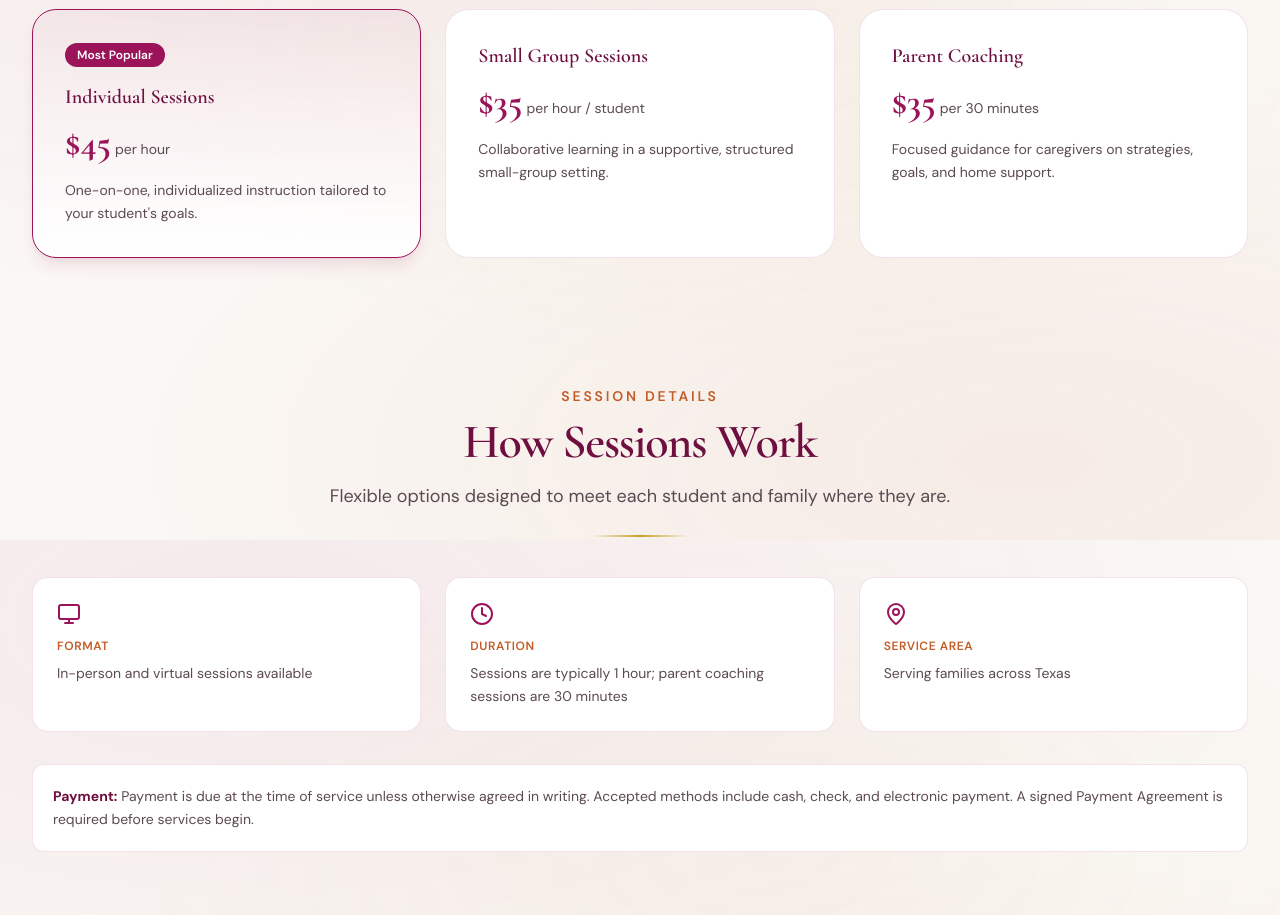
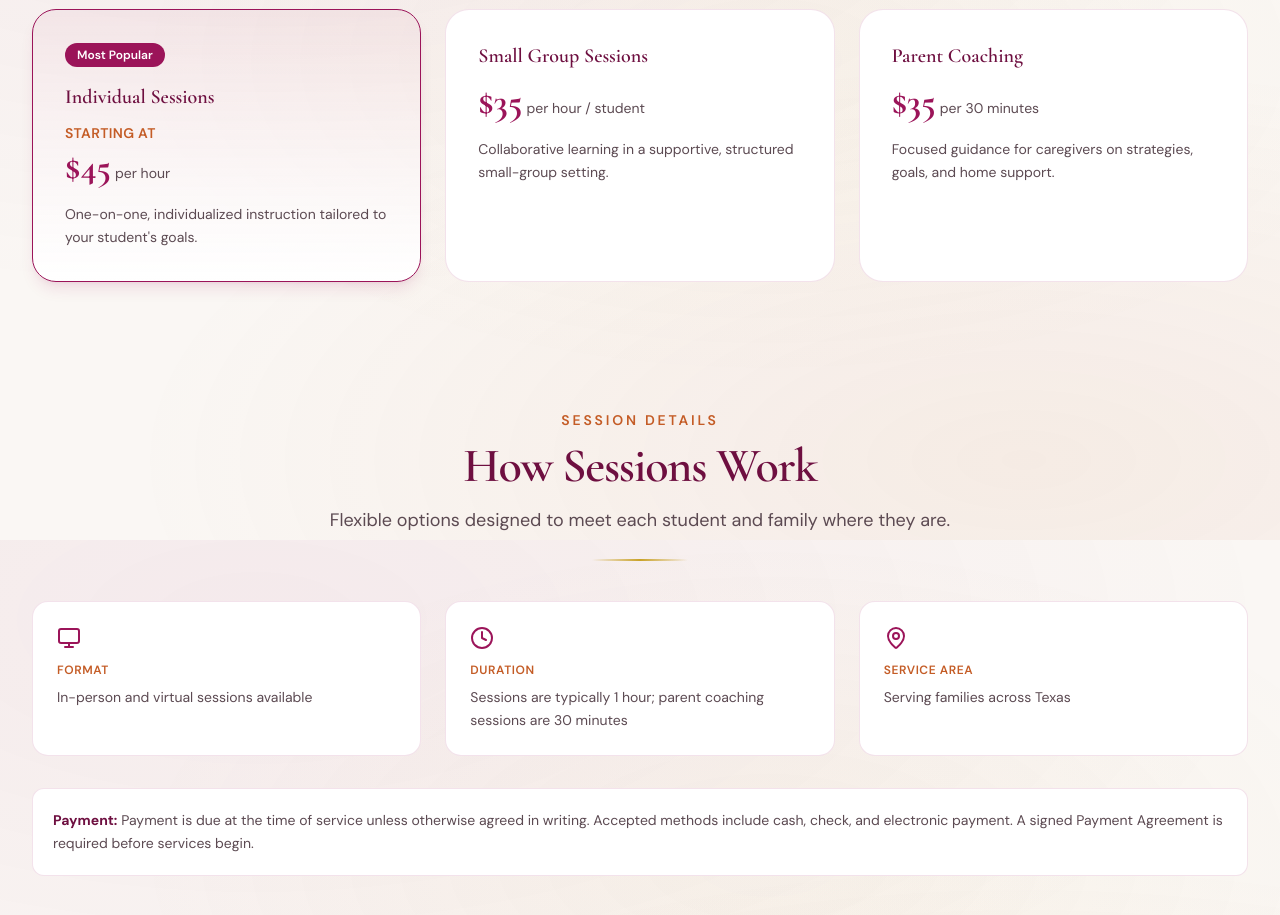
Before and after one commit to Dabe90/royal-wealth-heritage-website, a Next.js app: page /academy in a window 1280 px wide. Shown: the part 2660-3575 px from the top of the page. Built offline with nearby package versions, Linux system fonts and the light colour scheme; no server answers.

Commit message:
Add Starting at prefix to Individual Sessions pricing

```diff
--- a/src/app/academy/page.tsx
+++ b/src/app/academy/page.tsx
@@ -85,6 +85,11 @@ export default function AcademyPage() {
                 )}
                 <h3 className="font-serif text-xl font-semibold text-magenta-dark">{plan.name}</h3>
                 <p className="mt-3">
+                  {"pricePrefix" in plan && plan.pricePrefix && (
+                    <span className="mb-1 block text-sm font-semibold uppercase tracking-wide text-burnt-orange">
+                      {plan.pricePrefix}
+                    </span>
+                  )}
                   <span className="font-serif text-4xl font-bold text-magenta">{plan.price}</span>
                   <span className="ml-1 text-sm text-muted">{plan.unit}</span>
                 </p>
--- a/src/lib/content.ts
+++ b/src/lib/content.ts
@@ -127,6 +127,7 @@ export const academy = {
   pricing: [
     {
       name: "Individual Sessions",
+      pricePrefix: "Starting at",
       price: "$45",
       unit: "per hour",
       description: "One-on-one, individualized instruction tailored to your student's goals.",
--- a/src/lib/forms-registry.ts
+++ b/src/lib/forms-registry.ts
@@ -358,7 +358,8 @@ export const enrollmentForms: EnrollmentFormDefinition[] = [
       {
         title: "Session Rates",
         paragraphs: academy.pricing.map(
-          (p) => `${p.name}: ${p.price} ${p.unit}. ${p.description}`
+          (p) =>
+            `${p.name}: ${"pricePrefix" in p && p.pricePrefix ? `${p.pricePrefix} ` : ""}${p.price} ${p.unit}. ${p.description}`
         ),
       },
       {
```
